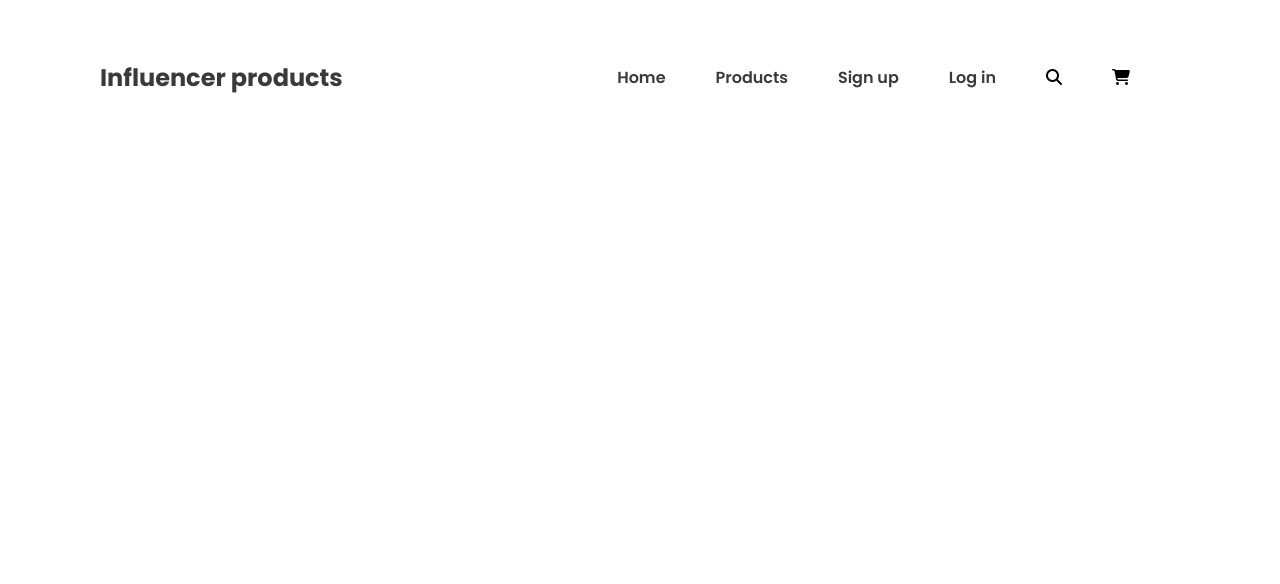
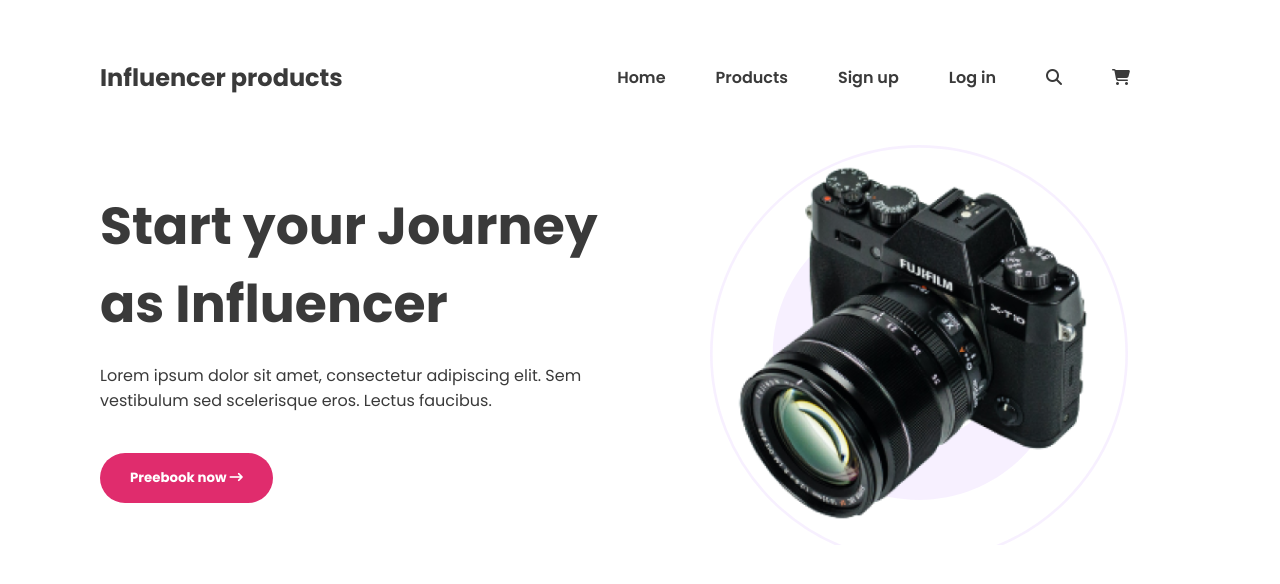
Before and after one commit to emselimahmed/influencer-gear, a plain HTML site: page index.html in a window 1280 px wide. Drawn offline with Linux system fonts and the light colour scheme.

Commit message:
added banner section

```diff
--- a/index.html
+++ b/index.html
@@ -17,22 +17,49 @@
         <!-- This is nav section -->
         <section class="nav-section">
             <div class="nav-container">
-                <div class="nav-title">
+                <div class="nav-title primary-color">
                     <h1>Influencer products</h1>
                 </div>
                 <div class="nav-items">
                     <ul>
-                        <li><a href="">Home</a></li>
-                        <li><a href="">Products</a></li>
-                        <li><a href="">Sign up</a></li>
-                        <li><a href="">Log in</a></li>
-                        <li><i class="fa-solid fa-magnifying-glass"></i></li>
-                        <li><i class="fa-solid fa-cart-shopping"></i></li>
+                        <li><a class="primary-color" href="">Home</a></li>
+                        <li><a class="primary-color" href="">Products</a></li>
+                        <li><a class="primary-color" href="">Sign up</a></li>
+                        <li><a class="primary-color" href="">Log in</a></li>
+                        <li><i  class="fa-solid fa-magnifying-glass primary-color"></i></li>
+                        <li><i  class="fa-solid fa-cart-shopping primary-color"></i></li>
                     </ul>
                 </div>
             </div>
 
         </section>
+
+        <!-- This is nav section -->
+        <section class="banner">
+
+            <div class="banner-container">
+
+                <div class="banner-txt-area">
+
+                    <h1 class="banner-title primary-color">Start your Journey as Influencer</h1>
+
+                    <p class="banner-description primary-color">
+                        Lorem ipsum dolor sit amet, consectetur adipiscing elit. Sem vestibulum sed scelerisque eros. Lectus faucibus.</p>
+
+                    <button class="primary-btn banner-btn">
+                        Preebook now <i class="fa-solid fa-arrow-right-long"></i>
+                    </button>
+
+                </div>
+
+                <div class="banner-images">
+                    <img class="banner-photo" src="images/main-camera.png" alt="">
+                </div>
+
+            </div>
+
+        </section>
+
     </header>
 
     <main></main>
--- a/style.css
+++ b/style.css
@@ -12,12 +12,28 @@
 
 .header{
     margin: 60px 100px;
+    height: 100vh;
 }
 
-/* shared styles */
+/* ------ Shared styles ------- */
 
+.primary-color{
+    color: #3A3A3A;
+}
 
-/* nav styles */
+.primary-btn{
+    padding: 15px 30px;
+    border: 0;
+    border-radius: 41px;
+    background: #E02C6D;
+    font-weight: 700;
+    color: #fff;
+    cursor: pointer;
+
+}
+
+/* ------- Nav styles ------- */
+
 .nav-container{
     display: flex;
     justify-content: space-between;
@@ -25,14 +41,12 @@
 }
 
 .nav-title{
-    color: #3A3A3A;
     font-size: 24px;
     font-weight: 700;
     cursor: pointer;
 }
 
 .nav-title h1{
-    color: #3A3A3A;
     font-size: 24px;
     font-weight: 700;
 }
@@ -50,8 +64,44 @@
 }
 
 .nav-items a{
-    color: #3A3A3A;
     font-size: 16px;
     font-weight: 600;
     text-decoration: none;
 }
+
+/* ------- Banner styles ------- */
+
+.banner{
+    margin-top: 50px;
+}
+
+.banner-container{
+    display: flex;
+    justify-content: space-between;
+    align-items: center;
+}
+.banner-txt-area{
+    width: 570px;
+}
+
+.banner-title{
+    font-size: 52px;
+    font-weight: 700;
+}
+.banner-description{
+    margin: 20px 0;
+}
+
+.banner-images{
+    background-image: url(images/Circle\ design.svg);
+    background-repeat: no-repeat;
+    background-size: 95%;
+    margin-right: 30px;
+}
+.banner-photo{
+    width: 95%;
+}
+
+.banner-btn{
+    margin-top: 20px;
+}
```
